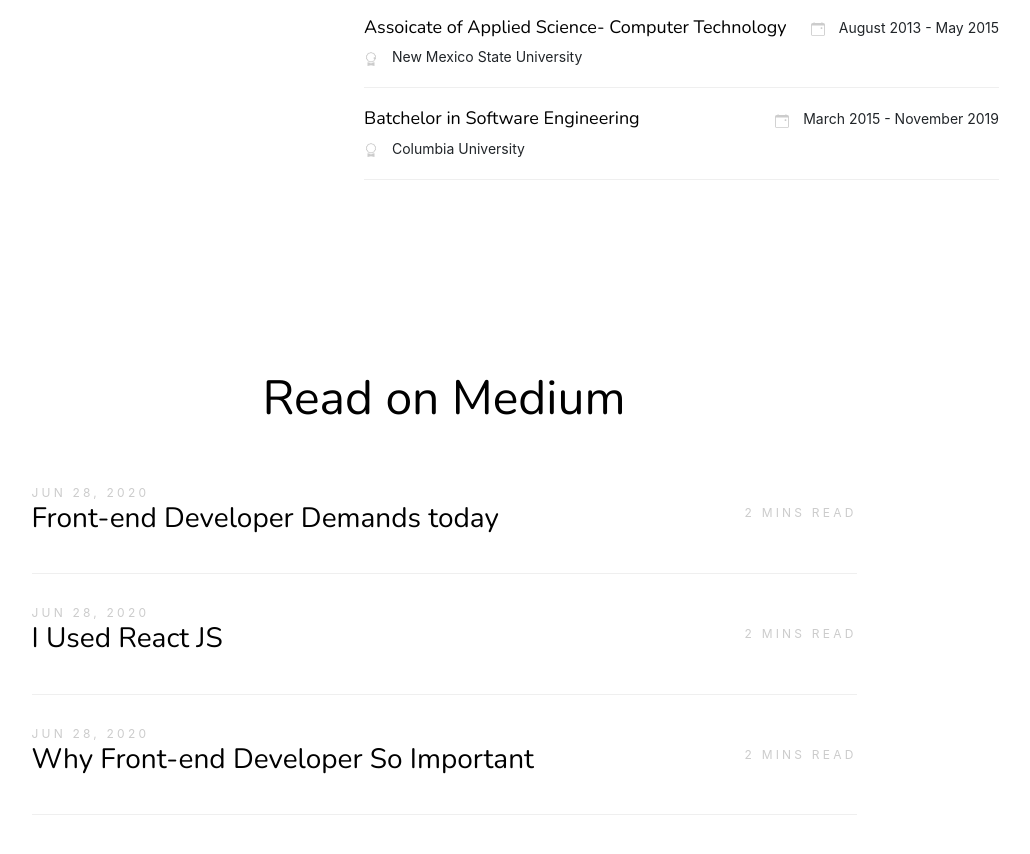
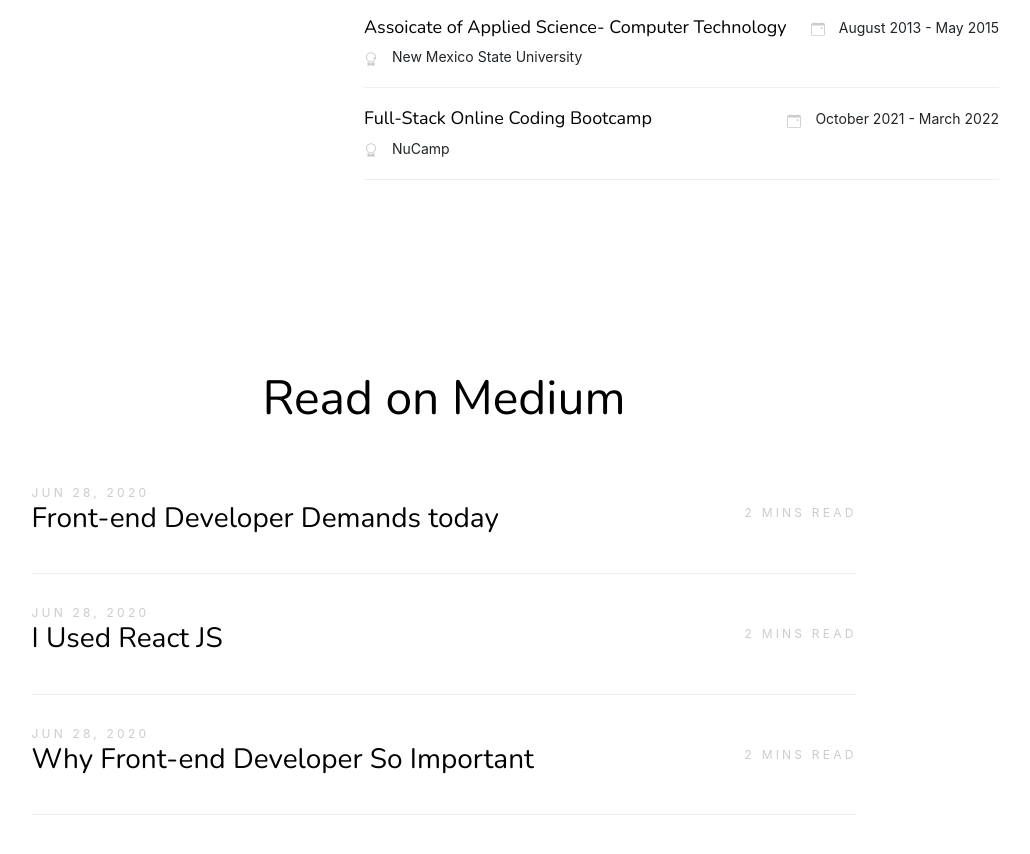
Before and after one commit to skohler16/scottckohler, a website with bundled scripts: page index.html in a window 1280 px wide. Shown: the part 4436-5290 px from the top of the page, without its empty margins (196-1226 px from the left). Built offline with nearby package versions, Linux system fonts and the light colour scheme; a web font is replaced by a local one.

Commit message:
added a netlify att to my form

```diff
--- a/index.html
+++ b/index.html
@@ -881,7 +881,7 @@
 
             <div class="resume-item d-flex work">
               <div>
-                <h4>Batchelor in Software Engineering</h4>
+                <h4>Full-Stack Online Coding Bootcamp</h4>
                 <div class="d-flex">
                   <div class="d-flex resume-meta">
                     <span class="mr-3">
@@ -903,7 +903,7 @@
                           />
                         </svg>
                       </span>
-                      <span>Columbia University</span>
+                      <span>NuCamp</span>
                     </span>
                   </div>
                   <div></div>
@@ -930,7 +930,7 @@
                     <rect width="2" height="2" x="11" y="6" rx=".5" />
                   </svg>
                 </span>
-                <span>March 2015 - November 2019 </span>
+                <span>October 2021 - March 2022 </span>
               </div>
             </div>
             <!-- /.resume-item -->
@@ -1122,7 +1122,7 @@
 
         <div class="row">
           <div class="col-lg-7">
-            <form class="contact-form" data-aos="fade-up" data-aos-delay="100">
+            <form name="contact" class="contact-form" data-aos="fade-up" data-aos-delay="100" method="POST" data-netlify="true">
               <div class="row">
                 <div class="col-6">
                   <div class="form-group">
```
Also changed, not shown: readme.txt (deleted), 1 other file.
